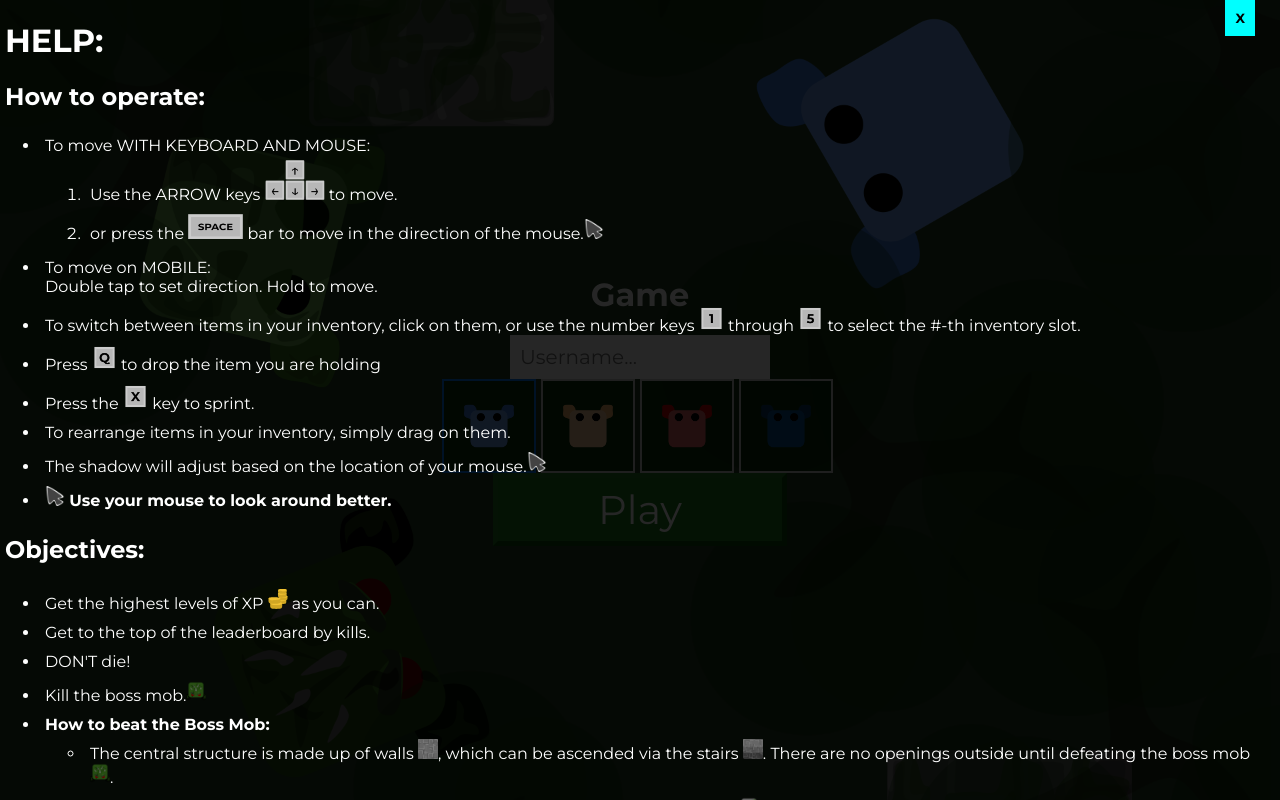
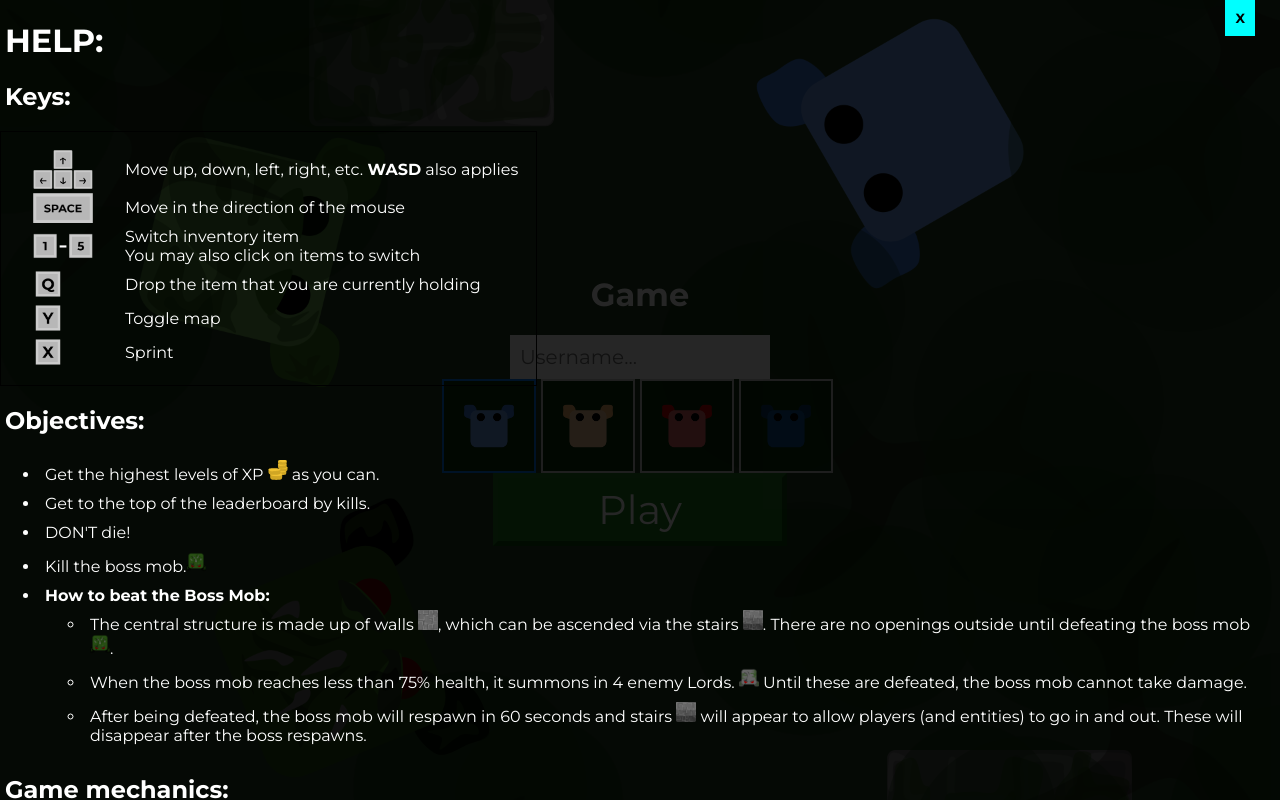
Before and after one commit to SDG-Ebenezer/Game, a website: page client/index.html in a window 1280 px wide. Both pictures are taken after a click on the button "HELP". Drawn offline with nearby package versions, Linux system fonts and the light colour scheme; no server answers.

Commit message:
Update UI for help screen. Add "Y" btn to toggle map

```diff
--- a/client/actions.js
+++ b/client/actions.js
@@ -437,15 +437,17 @@ function gLeaderboardData(pc, leaderboard){
     gctx.font = `${fontSize}px ${defaultFontFamily}`
     gctx.fillText(text, x, y-padding)
 }
+var mapOff = true
 function gMap(){
-    let size = canvas.height * 1/6 //added pIcSize to balance out offset
+    let paddingForMapOn = 15
+    let size = mapOff?(canvas.height * 1/6):Math.min(canvas.height, canvas.width)-paddingForMapOn //added pIcSize to balance out offset
     let sf = size/mapSize //scale factor
     let pIcSize = (n)=>n*sf
-    let x = 0
-    let y = canvas.height - gBarHeight * 3.5 - size
+    let x = mapOff?0:canvas.width/2 - size/2 - paddingForMapOn/4
+    let y = mapOff?(canvas.height - gBarHeight * 3.5 - size):canvas.height/2 - size/2 - paddingForMapOn/4
 
     //background
-    gctx.fillStyle = "#000000aa"
+    gctx.fillStyle = "#000000dd"
     gctx.fillRect(x,y,size+pIcSize(player.width),size+pIcSize(player.height))
     gctx.lineWidth = 2.5
     gctx.strokeStyle = "#ffffffaa"
@@ -487,6 +489,7 @@ function gMap(){
     gctx.fillRect(player.x*sf,player.y*sf,pIcSize(100),pIcSize(100))
     gctx.restore()
 }
+
 var respawnTime = null
 function gShowCountdown() {
     socket.emit("GetCountdownInfo")
@@ -630,6 +633,12 @@ function performActions() {
             y: player.y - Math.sin(player.rotation) * entitySize * 2,
         });
         delete keySet["q"] //drop 1 only!
+    }
+
+    //mapOff toggle [Y]
+    if (keySet["y"]) {
+        mapOff = (mapOff === false)
+        delete keySet["y"] //drop 1 only!
     }
 
     //MOVEMENT
--- a/client/game.css
+++ b/client/game.css
@@ -327,3 +327,31 @@ input[type="radio"]:checked + img {
     color: white;
     line-height: 100vh; /* Center vertically */
 }
+
+/*"Key" images inside of the help page*/
+#keyImgTable {
+    color: white;
+    border-color: black; /* Change border color */
+    border-width: 1px; /* Reduce border width */
+    border-style: solid; /* Add border style */
+    padding: 15px;
+}
+
+.keyImgTDs{
+    padding-left:15px
+}
+.keyTDs{
+    padding-left:15px;
+    padding-right:15px;
+    align-items: center;
+    justify-content: center;
+    border-right-width: 2px;
+    border-right-color: white;
+}
+.keyImg{
+    width: 30px;
+    height: 30px
+}
+.longKeyImg{
+    width: 60px;
+}
--- a/client/index.html
+++ b/client/index.html
@@ -66,25 +66,33 @@
     <!-- help -->
     <div id="help">
         <h1 class="padText">HELP:</h1>
-        <h2 class="padText">How to operate:</h2>
-        <ul>
-            <li class="padText">To move WITH KEYBOARD AND MOUSE:
-                <ol>
-                    <li class="padText">Use the ARROW keys <img src="/imgs/IconsK_ArrowKeys.png" width="60" height="40" /> to move.</li>
-                    <li class="padText">or press the <img src="/imgs/IconsK_Space_Bar.png" alt="[SPACE]" width="55" height="25" /> bar to move in the direction of the mouse.<img src="/imgs/IconsK_Mouse.png" width="20" height="20"/></li>
-                </ol>
-            </li>
-            <li class="padText">
-                To move on MOBILE:<br>
-                Double tap to set direction. Hold to move.
-            </li>
-            <li class="padText">To switch between items in your inventory, click on them, or use the number keys <img src="/imgs/IconsK_1.png" alt="[1]" width="25" height="25" /> through <img src="/imgs/IconsK_5.png" alt="[5]" width="25" height="25" /> to select the #-th inventory slot.</li>
-            <li class="padText">Press <img src="/imgs/IconsK_Q.png" alt="[Q]" width="25" height="25" /> to drop the item you are holding</li>
-            <li>Press the <img src="/imgs/IconsK_X.png" alt="[X]" width="25" height="25" /> key to sprint.</li>
-            <li class="padText">To rearrange items in your inventory, simply drag on them.</li>
-            <li class="padText">The shadow will adjust based on the location of your mouse.<img src="/imgs/IconsK_Mouse.png" width="20" height="20"/></li>
-            <li class="padText"><img src="/imgs/IconsK_Mouse.png" width="20" height="20"/> <b>Use your mouse to look around better.</b></li>
-        </ul>
+        <h2 class="padText">Keys:</h2>
+        <table id="keyImgTable">
+            <tr>
+                <td class="keyImgTDs keyTDs"><img src="/imgs/IconsK_ArrowKeys.png" alt="Arrow Keys/WASD" class="longKeyImg"/></td>
+                <td class="keyImgTDs">Move up, down, left, right, etc. <b>WASD</b> also applies</td>
+            </tr>
+            <tr>
+                <td class="keyImgTDs keyTDs"><img src="/imgs/IconsK_Space_Bar.png" alt="[Space]" class="longKeyImg"/></td>
+                <td class="keyImgTDs">Move in the direction of the mouse</td>
+            </tr>
+            <tr>
+                <td class="keyImgTDs keyTDs"><img src="/imgs/IconsK_Numbers15.png" alt="[1]-[5]" class="longKeyImg"/> </td>
+                <td class="keyImgTDs">Switch inventory item <br> You may also click on items to switch</td>
+            </tr>
+            <tr>
+                <td class="keyImgTDs keyTDs"><img src="/imgs/IconsK_Q.png" alt="[Q]" class="keyImg"/></td>
+                <td class="keyImgTDs">Drop the item that you are currently holding</td>
+            </tr>
+            <tr>
+                <td class="keyImgTDs keyTDs"><img src="/imgs/IconsK_Y.png" alt="[Y]" class="keyImg"/></td>
+                <td class="keyImgTDs">Toggle map</td>
+            </tr>
+            <tr>
+                <td class="keyImgTDs keyTDs"><img src="/imgs/IconsK_X.png" alt="[X]" class="keyImg"/></td>
+                <td class="keyImgTDs">Sprint</td>
+            </tr>
+        </table>
         <h2 class="padText">Objectives:</h2>
         <ul>
             <li class="padText">Get the highest levels of XP <img src="/imgs/Money.svg" width="20" height="20" /> as you can.</li>
```
Also changed, not shown: app.js (+25 -27 lines), client/imgs/IconsK_Numbers15.png (added), client/imgs/IconsK_Y.png (added).
